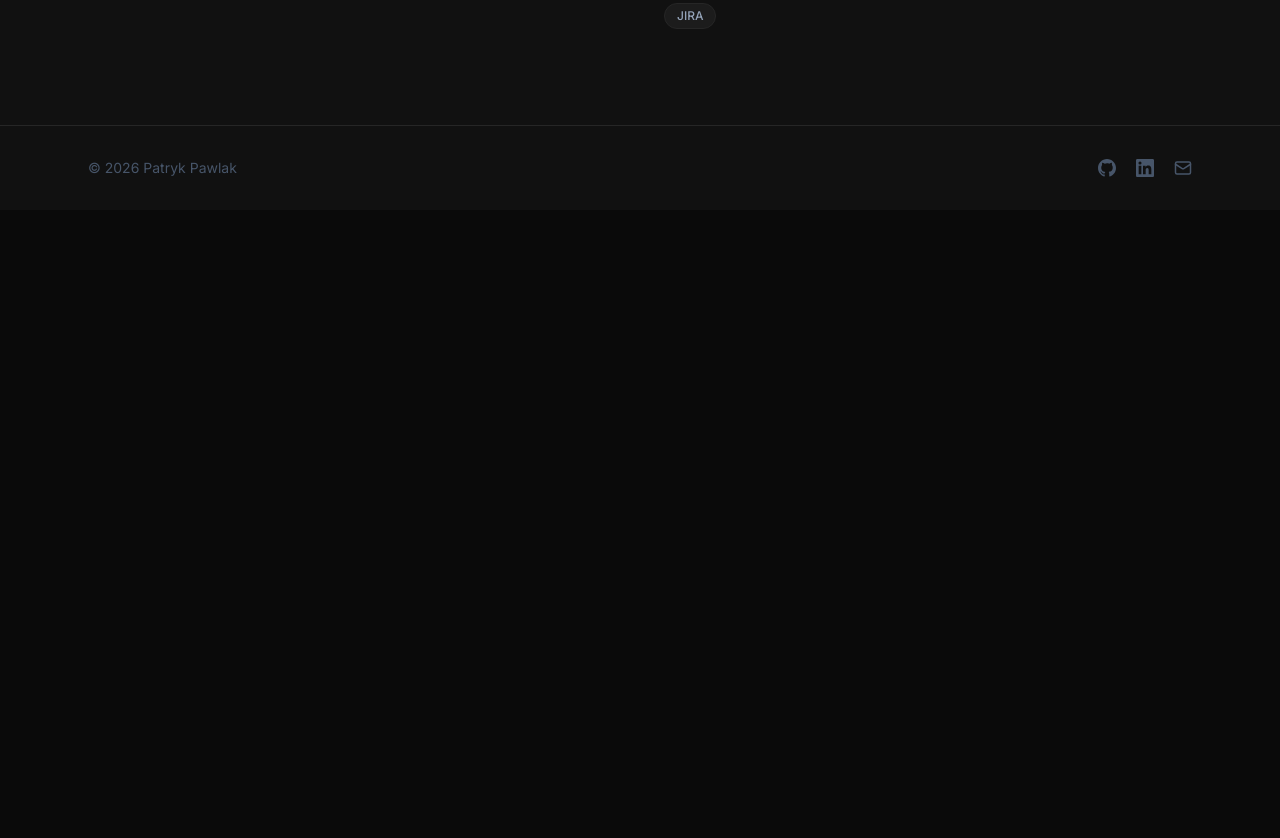
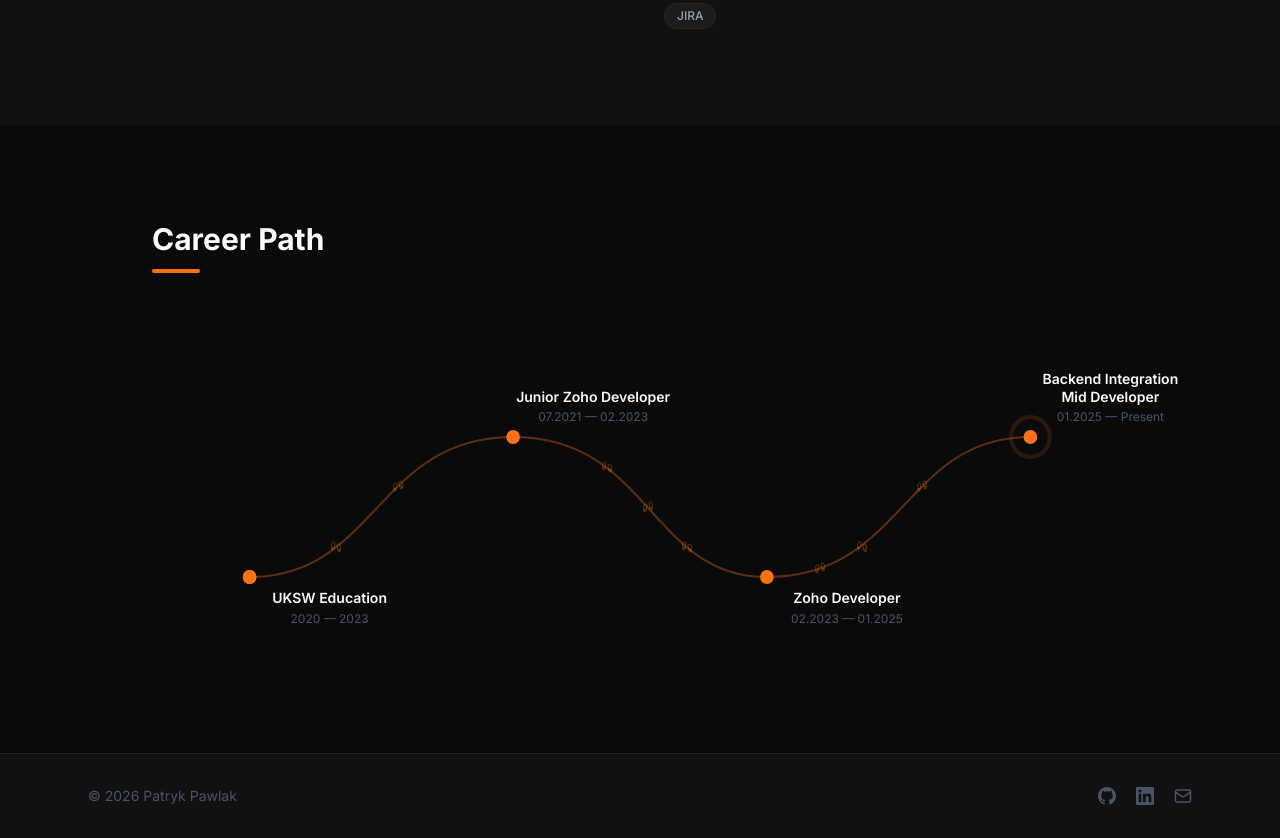
Before and after one commit to Spoki87/www, a React (Vite) app: page / in a window 1280 px wide. Shown: the part 1240-2078 px from the top of the page. Before the commit the page ends 1450 px from the top, so only its background shows below. Built offline with nearby package versions, Linux system fonts and the light colour scheme.

Commit message:
feat:career section

```diff
--- a/src/i18n/locales/en.json
+++ b/src/i18n/locales/en.json
@@ -20,6 +20,9 @@
     "subtitle": "Specializing in REST API integrations and the Zoho platform. I translate business requirements into working systems.",
     "cta_career": "My Career",
     "cta_portfolio": "Portfolio"
+  },
+  "roadmap": {
+    "title": "Career Path"
   },
   "about": {
     "title": "About Me",
--- a/src/i18n/locales/pl.json
+++ b/src/i18n/locales/pl.json
@@ -20,6 +20,9 @@
     "subtitle": "Specjalizuję się w integracjach REST API oraz platformie Zoho. Przekładam wymagania biznesowe na działające systemy.",
     "cta_career": "Moja Kariera",
     "cta_portfolio": "Portfolio"
+  },
+  "roadmap": {
+    "title": "Droga zawodowa"
   },
   "about": {
     "title": "O mnie",
--- a/src/pages/Home.jsx
+++ b/src/pages/Home.jsx
@@ -1,6 +1,7 @@
 import { motion } from 'framer-motion'
 import { useTranslation } from 'react-i18next'
-import { Mail, ArrowRight, Download } from 'lucide-react'
+import { Mail, ArrowRight, Download, Footprints } from 'lucide-react'
+import { experience, education } from '../data/career'
 import { SHOW_CV_DOWNLOAD } from '../config'
 import { GitHubIcon, LinkedInIcon } from '../components/BrandIcons'
 import { Link } from 'react-router-dom'
@@ -235,6 +236,183 @@ export default function Home() {
           </div>
         </div>
       </section>
+
+      {/* ── Roadmap ── */}
+      <section className="py-24 bg-dark overflow-hidden">
+        <div className="max-w-5xl mx-auto px-6">
+          <motion.div
+            initial={{ opacity: 0, y: 24 }}
+            whileInView={{ opacity: 1, y: 0 }}
+            viewport={{ once: true }}
+            transition={{ duration: 0.5 }}
+            className="mb-16"
+          >
+            <h2 className="text-3xl font-bold text-snow mb-3">{t('roadmap.title')}</h2>
+            <div className="w-12 h-1 bg-accent rounded-full" />
+          </motion.div>
+
+          {/* Desktop — SVG arc snake */}
+          <div className="hidden md:block relative" style={{ height: 320 }}>
+            {(() => {
+              const lang = i18n.language.startsWith('pl') ? 'pl' : 'en'
+              const reversed = [...experience].reverse()
+              const edu = education[0]
+              // 4 milestones: UKSW(dół) → Junior(góra) → Zoho Dev(dół) → Backend Mid(góra)
+              const milestones = [
+                { id: 'edu', x: 100,  y: 240, labelBelow: true,  isEducation: true,  role: { pl: 'Edukacja UKSW', en: 'UKSW Education' }, period: edu.period },
+                { id: 1,     x: 370,  y: 100, labelBelow: false, isEducation: false, role: reversed[0].role,  period: reversed[0].period },
+                { id: 2,     x: 630,  y: 240, labelBelow: true,  isEducation: false, role: reversed[1].role,  period: reversed[1].period },
+                { id: 3,     x: 900,  y: 100, labelBelow: false, isEducation: false, role: reversed[2].role,  period: reversed[2].period },
+              ]
+              // Footprints along the 3-segment bezier (mirrored vertically)
+              const footprints = [
+                { cx: 18.9, cy: 65.6, flip: false },
+                { cx: 25.2, cy: 46.6, flip: true  },
+                { cx: 46.6, cy: 40.6, flip: false },
+                { cx: 50.8, cy: 53.1, flip: true  },
+                { cx: 54.8, cy: 65.6, flip: false },
+                { cx: 68.4, cy: 72.3, flip: true  },
+                { cx: 72.7, cy: 65.6, flip: false },
+                { cx: 78.9, cy: 46.6, flip: true  },
+              ]
+              return (
+                <>
+                  <svg
+                    viewBox="0 0 1000 320"
+                    preserveAspectRatio="none"
+                    className="absolute inset-0 w-full h-full"
+                    aria-hidden="true"
+                  >
+                    {/* Static start dot */}
+                    <circle cx={100} cy={240} r="7" fill="#f97316" />
+                    {/* 3-arc S-curve — animated draw */}
+                    <motion.path
+                      d="M 100,240 C 230,240 230,100 370,100 C 510,100 510,240 630,240 C 770,240 770,100 900,100"
+                      fill="none"
+                      stroke="#f97316"
+                      strokeOpacity="0.35"
+                      strokeWidth="2"
+                      strokeDasharray="8 6"
+                      strokeLinecap="round"
+                      initial={{ pathLength: 0, opacity: 0 }}
+                      whileInView={{ pathLength: 1, opacity: 1 }}
+                      viewport={{ once: true }}
+                      transition={{ duration: 2.0, ease: 'easeInOut', delay: 0.2 }}
+                    />
+                    {/* Milestone dots */}
+                    {milestones.map((m, i) => (
+                      <motion.circle
+                        key={m.id}
+                        cx={m.x}
+                        cy={m.y}
+                        r="7"
+                        fill="#f97316"
+                        stroke="#f97316"
+                        strokeWidth="0"
+                        initial={{ scale: 0, opacity: 0 }}
+                        whileInView={{ scale: 1, opacity: 1 }}
+                        viewport={{ once: true }}
+                        transition={{ delay: 0.4 + i * 0.45, duration: 0.35, ease: 'backOut' }}
+                        style={{ transformOrigin: `${m.x}px ${m.y}px` }}
+                      />
+                    ))}
+                    {/* Pulsing rings on current role (P3 — bottom right) */}
+                    {[1, 2].map((ring) => (
+                      <motion.circle
+                        key={ring}
+                        cx={900}
+                        cy={100}
+                        r="7"
+                        fill="none"
+                        stroke="#f97316"
+                        strokeWidth="1.5"
+                        initial={{ scale: 1, opacity: 0.6 }}
+                        animate={{ scale: 1 + ring * 1.2, opacity: 0 }}
+                        transition={{ duration: 1.8, repeat: Infinity, delay: ring * 0.6, ease: 'easeOut' }}
+                        style={{ transformOrigin: '900px 100px' }}
+                      />
+                    ))}
+                  </svg>
+
+                  {/* Footprints along the curve */}
+                  {footprints.map((fp, i) => (
+                    <div
+                      key={i}
+                      className="absolute pointer-events-none"
+                      style={{
+                        left: `${fp.cx}%`,
+                        top: `${fp.cy}%`,
+                        transform: `translate(-50%, -50%) ${fp.flip ? 'scaleX(-1)' : ''}`,
+                      }}
+                    >
+                      <Footprints size={12} className="text-accent/35" />
+                    </div>
+                  ))}
+
+                  {/* Milestone labels */}
+                  {milestones.map((m, index) => (
+                    <motion.div
+                      key={m.id}
+                      initial={{ opacity: 0, y: m.labelBelow ? 20 : -20 }}
+                      whileInView={{ opacity: 1, y: 0 }}
+                      viewport={{ once: true }}
+                      transition={{ delay: index * 0.15, duration: 0.5 }}
+                      className="absolute flex flex-col items-center"
+                      style={{
+                        left: `${(m.x / 1000) * 100}%`,
+                        ...(m.labelBelow
+                          ? { top: `${(m.y / 320) * 100}%` }
+                          : { bottom: `${((320 - m.y) / 320) * 100}%` }),
+                        transform: 'translateX(-50%)',
+                      }}
+                    >
+                      <div className={`text-center w-40 ${m.labelBelow ? 'mt-3' : 'mb-3'}`}>
+                        <p className="font-semibold text-sm leading-tight text-snow">
+                          {m.role[lang]}
+                        </p>
+                        <p className="text-fog text-xs mt-1">
+                          {m.period.start} — {m.period.end ?? t('career.present')}
+                        </p>
+                      </div>
+                    </motion.div>
+                  ))}
+                </>
+              )
+            })()}
+          </div>
+
+          {/* Mobile — vertical */}
+          <div className="md:hidden relative pl-8">
+            <div className="absolute left-3 top-2 bottom-2 w-px border-l-2 border-dashed border-accent/25" />
+            {[
+              { id: 'edu', role: { pl: 'Edukacja UKSW', en: 'UKSW Education' }, period: education[0].period, isEducation: true },
+              ...[...experience].reverse().map((item) => ({ id: item.id, role: item.role, period: item.period, isEducation: false })),
+            ].map((item, index) => {
+              const lang = i18n.language.startsWith('pl') ? 'pl' : 'en'
+              return (
+                <motion.div
+                  key={item.id}
+                  initial={{ opacity: 0, x: -20 }}
+                  whileInView={{ opacity: 1, x: 0 }}
+                  viewport={{ once: true }}
+                  transition={{ delay: index * 0.1, duration: 0.4 }}
+                  className="relative flex items-center gap-4 mb-10 last:mb-0"
+                >
+                  <div className={`absolute -left-8 w-6 h-6 rounded-full border-2 border-accent flex items-center justify-center shrink-0 ${item.isEducation ? 'bg-transparent' : 'bg-accent/10'}`}>
+                    <Footprints size={12} className="text-accent" />
+                  </div>
+                  <div>
+                    <p className="font-semibold text-sm text-snow">{item.role[lang]}</p>
+                    <p className="text-fog text-xs mt-0.5">
+                      {item.period.start} — {item.period.end ?? t('career.present')}
+                    </p>
+                  </div>
+                </motion.div>
+              )
+            })}
+          </div>
+        </div>
+      </section>
     </motion.div>
   )
 }
```
